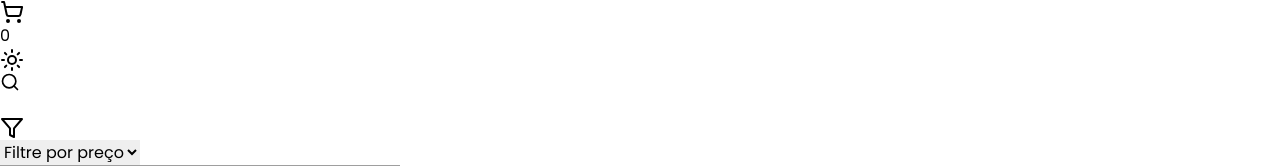
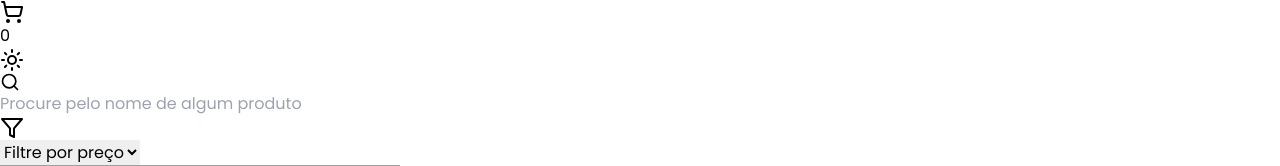
Before and after one commit to ClemilsonAzevedo/smallstoreTT, a React (Vite) app: page / in a window 1280 px wide. Shown: the top 166 px of the page. Built offline with nearby package versions, Linux system fonts and the light colour scheme; grey boxes are pictures that could not be loaded.

Commit message:
Style: Create Input for Search products Component

```diff
--- a/src/App.tsx
+++ b/src/App.tsx
@@ -1,5 +1,6 @@
-import { Filter, Search, ShoppingCart } from 'lucide-react'
+import { Filter, ShoppingCart } from 'lucide-react'
 import { Header } from './components/Header'
+import { SearchInput } from './components/SearchInput'
 
 export function App() {
 	return (
@@ -7,12 +8,7 @@ export function App() {
 			<Header />
 
 			<div>
-				<label htmlFor='productName'>
-					<Search size={20} />
-				</label>
-				<input type='text' name='productName' id='productName' />
-			</div>
-
+				<SearchInput />
 				<div>
 					<Filter />
 					<select name='' id=''>
@@ -20,6 +16,7 @@ export function App() {
 							Filtre por preço
 						</option>
 					</select>
+				</div>
 			</div>
 
 			<div>
--- /dev/null
+++ b/src/components/SearchInput.tsx
@@ -0,0 +1,18 @@
+import { Search } from 'lucide-react'
+
+export function SearchInput() {
+	return (
+		<div className='border flex items-center gap-2 px-2 py-3 rounded-lg group focus-within:border-zinc-900 border-zinc-400 transition'>
+			<label htmlFor='productName'>
+				<Search size={20} className='text-zinc-400 focus:text-zinc-900' />
+			</label>
+			<input
+				type='text'
+				name='productName'
+				id='productName'
+				placeholder='Procure pelo nome de algum produto'
+				className='flex-1 focus:outline-none placeholder:text-zinc-400 text-zinc-900 text-sm'
+			/>
+		</div>
+	)
+}
```
Also changed, not shown: src/components/Header.tsx (line endings or trailing spaces). Lines whose indentation alone changed are shown as unchanged.
